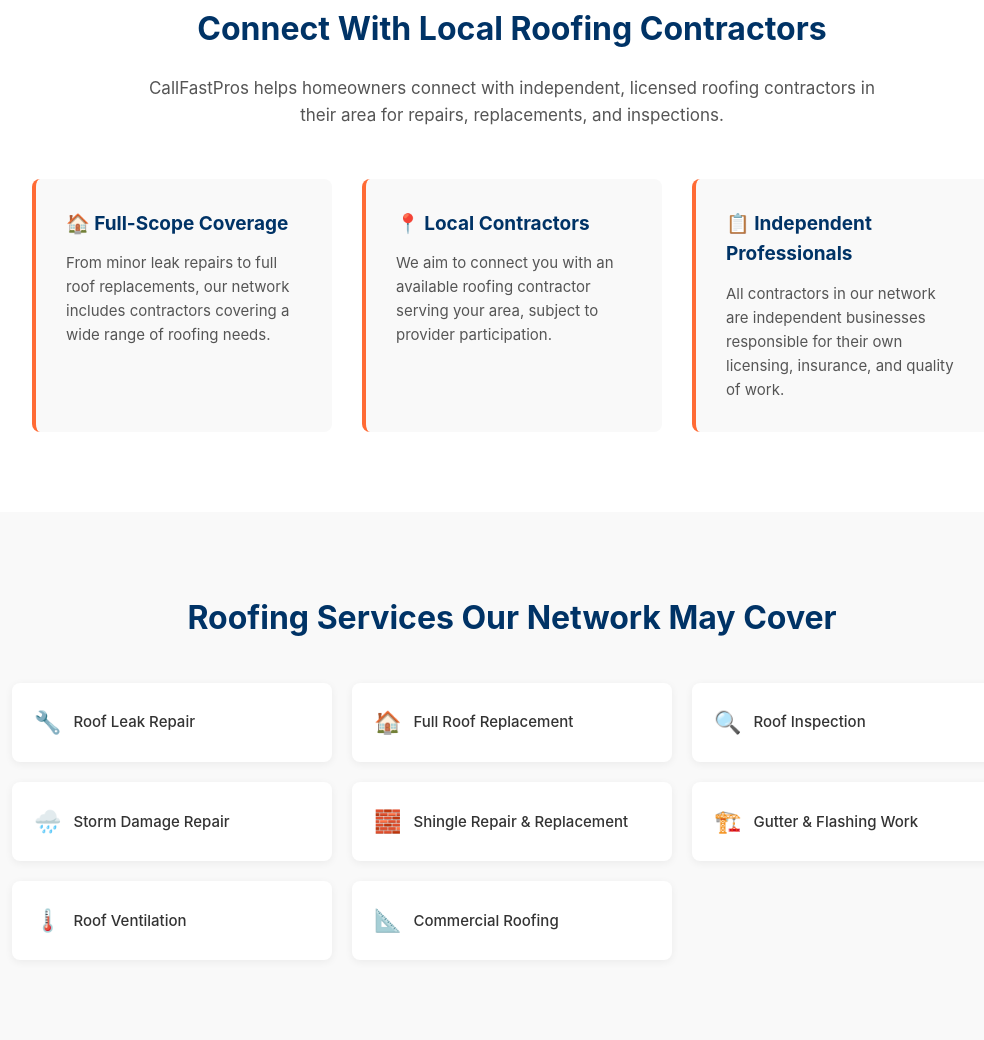
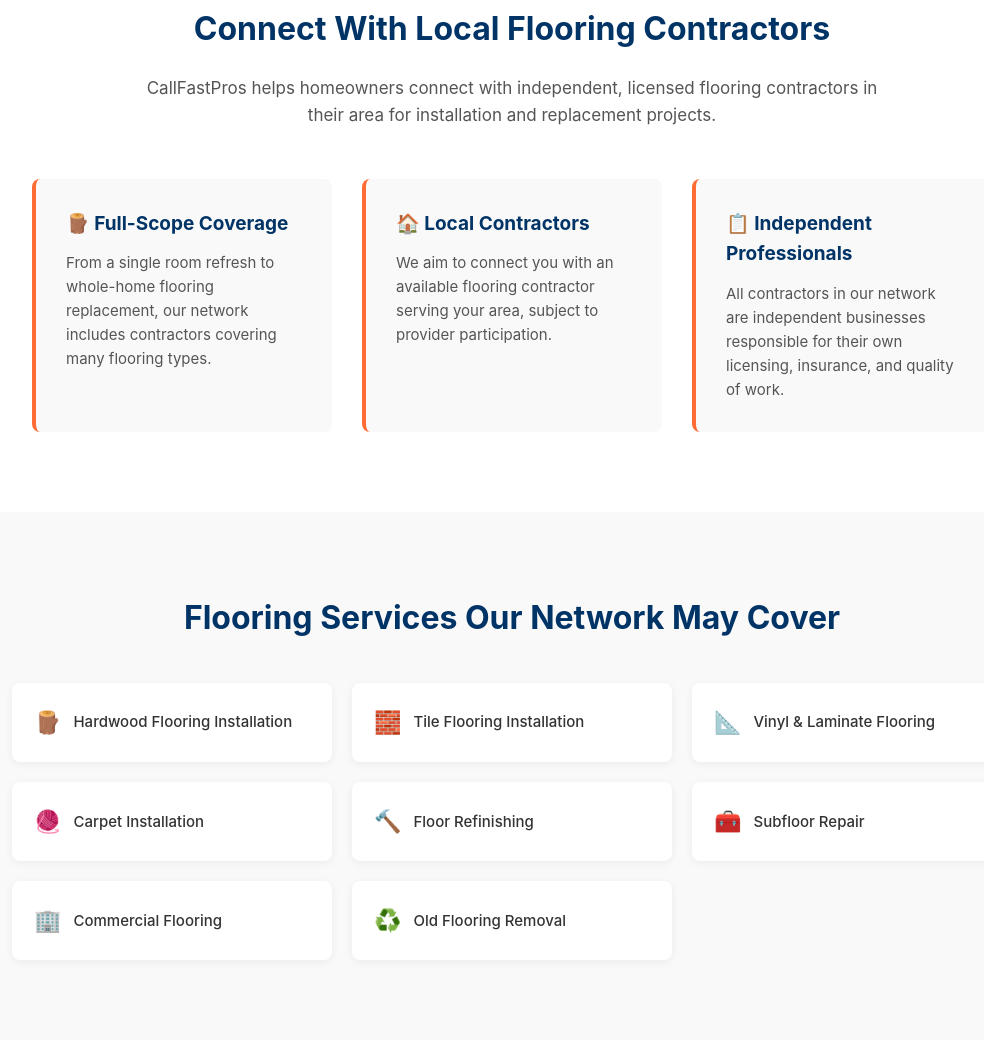
Before and after one commit to zaidzidan7-pixel/callfastpros-website, a plain HTML site: page flooring/index.html in a window 1280 px wide. Shown: the part 672-1712 px from the top of the page, without its empty margins (128-1112 px from the left). Drawn offline with Linux system fonts and the light colour scheme.

```diff
--- a/flooring/index.html
+++ b/flooring/index.html
@@ -3,8 +3,8 @@
 <head>
     <meta charset="UTF-8">
     <meta name="viewport" content="width=device-width, initial-scale=1.0">
-    <title>Roofing Services - Connect With Local Contractors | CallFastPros</title>
-    <meta name="description" content="Connect with independent local roofing contractors for repairs, replacement, and inspections. Free service.">
+    <title>Flooring Services - Connect With Local Contractors | CallFastPros</title>
+    <meta name="description" content="Connect with independent local flooring contractors for hardwood, tile, vinyl, and carpet installation. Free service.">
     <style>
         * {
             margin: 0;
@@ -421,31 +421,31 @@
 
     <section class="hero">
         <div class="hero-container">
-            <h1>Find & Connect With Local Roofing Contractors</h1>
-            <p>Free, fast connections for roof repair, replacement, and inspection services</p>
+            <h1>Find & Connect With Local Flooring Contractors</h1>
+            <p>Free, fast connections for hardwood, tile, vinyl, laminate, and carpet installation</p>
 
-            <a href="tel:1-800-CALL-PRO" class="hero-cta-btn">📞 CALL A ROOFING PRO NOW</a>
+            <a href="tel:1-800-CALL-PRO" class="hero-cta-btn">📞 CALL A FLOORING PRO NOW</a>
 
             <div class="trust-badges">
                 <div class="trust-badge">✓ 100% Free Service</div>
                 <div class="trust-badge">✓ Licensed & Insured Contractors</div>
-                <div class="trust-badge">✓ 24/7 Available</div>
+                <div class="trust-badge">✓ Nationwide Network</div>
             </div>
         </div>
     </section>
 
     <section class="content">
-        <h2>Connect With Local Roofing Contractors</h2>
-        <p>CallFastPros helps homeowners connect with independent, licensed roofing contractors in their area for repairs, replacements, and inspections.</p>
+        <h2>Connect With Local Flooring Contractors</h2>
+        <p>CallFastPros helps homeowners connect with independent, licensed flooring contractors in their area for installation and replacement projects.</p>
 
         <div class="feature-grid">
             <div class="feature-card">
-                <h3>🏠 Full-Scope Coverage</h3>
-                <p>From minor leak repairs to full roof replacements, our network includes contractors covering a wide range of roofing needs.</p>
+                <h3>🪵 Full-Scope Coverage</h3>
+                <p>From a single room refresh to whole-home flooring replacement, our network includes contractors covering many flooring types.</p>
             </div>
             <div class="feature-card">
-                <h3>📍 Local Contractors</h3>
-                <p>We aim to connect you with an available roofing contractor serving your area, subject to provider participation.</p>
+                <h3>🏠 Local Contractors</h3>
+                <p>We aim to connect you with an available flooring contractor serving your area, subject to provider participation.</p>
             </div>
             <div class="feature-card">
                 <h3>📋 Independent Professionals</h3>
@@ -456,39 +456,39 @@
 
     <section class="services-list">
         <div class="services-list-container">
-            <h2>Roofing Services Our Network May Cover</h2>
+            <h2>Flooring Services Our Network May Cover</h2>
             <div class="services-items">
                 <div class="service-item">
-                    <span class="icon">🔧</span>
-                    <span class="text">Roof Leak Repair</span>
-                </div>
-                <div class="service-item">
-                    <span class="icon">🏠</span>
-                    <span class="text">Full Roof Replacement</span>
-                </div>
-                <div class="service-item">
-                    <span class="icon">🔍</span>
-                    <span class="text">Roof Inspection</span>
-                </div>
-                <div class="service-item">
-                    <span class="icon">🌧️</span>
-                    <span class="text">Storm Damage Repair</span>
+                    <span class="icon">🪵</span>
+                    <span class="text">Hardwood Flooring Installation</span>
                 </div>
                 <div class="service-item">
                     <span class="icon">🧱</span>
-                    <span class="text">Shingle Repair & Replacement</span>
-                </div>
-                <div class="service-item">
-                    <span class="icon">🏗️</span>
-                    <span class="text">Gutter & Flashing Work</span>
-                </div>
-                <div class="service-item">
-                    <span class="icon">🌡️</span>
-                    <span class="text">Roof Ventilation</span>
+                    <span class="text">Tile Flooring Installation</span>
                 </div>
                 <div class="service-item">
                     <span class="icon">📐</span>
-                    <span class="text">Commercial Roofing</span>
+                    <span class="text">Vinyl & Laminate Flooring</span>
+                </div>
+                <div class="service-item">
+                    <span class="icon">🧶</span>
+                    <span class="text">Carpet Installation</span>
+                </div>
+                <div class="service-item">
+                    <span class="icon">🔨</span>
+                    <span class="text">Floor Refinishing</span>
+                </div>
+                <div class="service-item">
+                    <span class="icon">🧰</span>
+                    <span class="text">Subfloor Repair</span>
+                </div>
+                <div class="service-item">
+                    <span class="icon">🏢</span>
+                    <span class="text">Commercial Flooring</span>
+                </div>
+                <div class="service-item">
+                    <span class="icon">♻️</span>
+                    <span class="text">Old Flooring Removal</span>
                 </div>
             </div>
         </div>
@@ -501,17 +501,17 @@
                 <div class="step">
                     <div class="step-number">1️⃣</div>
                     <h4>Call Us</h4>
-                    <p>Tap the call button to connect with our service line and describe your roofing need.</p>
+                    <p>Tap the call button to connect with our service line and describe your flooring project.</p>
                 </div>
                 <div class="step">
                     <div class="step-number">2️⃣</div>
                     <h4>Get Matched</h4>
-                    <p>We aim to connect you with an available local roofing contractor in your area.</p>
+                    <p>We aim to connect you with an available local flooring contractor in your area.</p>
                 </div>
                 <div class="step">
                     <div class="step-number">3️⃣</div>
                     <h4>Get Your Estimate</h4>
-                    <p>The contractor will inspect your roof and provide their own estimate for the work.</p>
+                    <p>The contractor will discuss your project and provide their own estimate for the work.</p>
                 </div>
             </div>
         </div>
@@ -522,7 +522,7 @@
             <h2 class="why-title">Why Homeowners Use CallFastPros</h2>
             <div class="why-grid">
                 <div class="why-card">
-                    <p>Our network connects you with independent, licensed local contractors who specialize in roof repair, replacement, and inspection.</p>
+                    <p>Our network connects you with independent, licensed local contractors who specialize in flooring installation and replacement.</p>
                 </div>
                 <div class="why-card">
                     <p>We aim to connect homeowners with an available service provider quickly, subject to provider participation and availability in your area.</p>
@@ -535,8 +535,8 @@
     </section>
 
     <section class="final-cta">
-        <h2>Need Roofing Service?</h2>
-        <p>Connect with a local roofing contractor in your area today.</p>
+        <h2>Planning a Flooring Project?</h2>
+        <p>Connect with a local flooring contractor in your area today.</p>
         <a href="tel:1-800-CALL-PRO" class="final-cta-button">📞 CALL NOW: 1-800-CALL-PRO</a>
     </section>
 
@@ -561,10 +561,6 @@
             <div class="tcpa-disclosure" style="margin-top: 15px;">
                 <strong>Disclaimer:</strong> CallFastPros is a free service to assist homeowners in connecting with local service providers. All contractors/providers are independent and CallFastPros does not warrant or guarantee any work performed. It is the responsibility of the homeowner to verify that the hired contractor furnishes the necessary license and insurance required for the work being performed. All persons depicted in a photo or video are actors or models and not contractors listed on this site.
             </div>
-
-            <div class="tcpa-disclosure" style="margin-top: 15px;">
-                Same-day and 24/7 emergency services are subject to provider participation, location, technician availability, and demand. Availability is not guaranteed and may vary by market and appointment capacity.
-            </div>
         </div>
     </footer>
 
```
